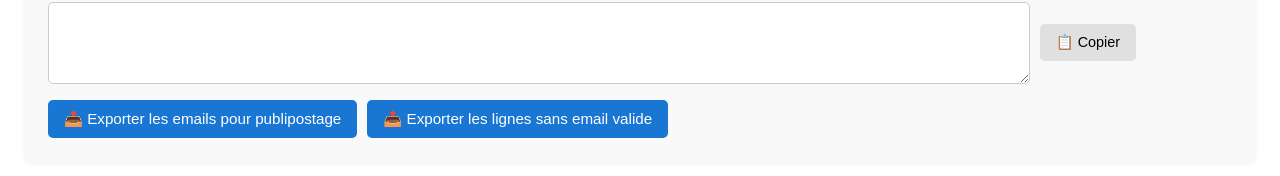
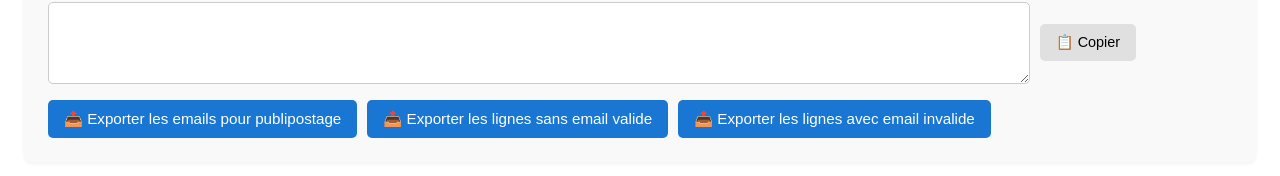
Before and after one commit to EliasGajo/pg-website, an Angular app in the folder enregistrement-audio/: page /exportCoproprietaire in a window 1280 px wide. Shown: the part 270-446 px from the top of the page. Built offline with nearby package versions, Linux system fonts and the light colour scheme; no server answers.

Commit message:
avec email invalide

```diff
--- a/enregistrement-audio/src/app/emails-publipostage/emails-publipostage.component.html
+++ b/enregistrement-audio/src/app/emails-publipostage/emails-publipostage.component.html
@@ -11,5 +11,6 @@
     <div class="button-container">
         <button (click)="exporter_liste_email()" class="btn-secondary">📤 Exporter les emails pour publipostage</button>
         <button (click)="exporter_liste_without_valid_email()" class="btn-secondary">📤 Exporter les lignes sans email valide</button>
+        <button (click)="exporter_liste_with_invalid_email()" class="btn-secondary">📤 Exporter les lignes avec email invalide</button>
     </div>
 </section>
--- a/enregistrement-audio/src/app/emails-publipostage/emails-publipostage.component.ts
+++ b/enregistrement-audio/src/app/emails-publipostage/emails-publipostage.component.ts
@@ -15,6 +15,7 @@ export class EmailsPublipostageComponent {
   data_filtered: any[] = [];
   email_str: string = "";
   copied = false;
+  emailRegex = /^[\p{L}\p{N}._%+-]+@(?:[\p{L}\p{N}-]+\.)+[\p{L}]{2,}$/u;
 
   constructor(private exportExcelService: ExportExcelService) {}
 
@@ -26,11 +27,10 @@ export class EmailsPublipostageComponent {
   }
 
   clean_liste_email() {
-    const emailRegex = /^[^\s@]+@[^\s@]+\.[^\s@]+$/;
     this.data_filtered = this.data_to_load.filter(item =>
       this.email_columns.some(col => {
         const email = item[col]?.trim();
-        return email && emailRegex.test(email);
+        return email && this.emailRegex.test(email);
       })
     );
   }
@@ -64,16 +64,26 @@ export class EmailsPublipostageComponent {
     this.exportExcelService.exporter_table(data_without_email, 'Sans email', this.traductions);
   }
 
+  exporter_liste_with_invalid_email() {
+    const data_without_email = this.data_to_load.filter(item => {
+      const hasInvalidEmail = this.email_columns.some(col => {
+        const value = item[col]?.trim();
+        return value && !this.emailRegex.test(value);
+      });
+      return hasInvalidEmail;
+    });
+    this.exportExcelService.exporter_table(data_without_email, 'Avec email invalide', this.traductions);
+  }
+
   exporter_liste_without_valid_email() {
-    const emailRegex = /^[^\s@]+@[^\s@]+\.[^\s@]+$/;
-    const data_without_email = this.data_to_load.filter(item => {
+    const data_with_invalid_email = this.data_to_load.filter(item => {
       const hasValidEmail = this.email_columns.some(col => {
         const value = item[col]?.trim();
-        return value && emailRegex.test(value);
+        return value && this.emailRegex.test(value);
       });
       return !hasValidEmail;
     });
-    this.exportExcelService.exporter_table(data_without_email, 'Sans email valide', this.traductions);
+    this.exportExcelService.exporter_table(data_with_invalid_email, 'Sans email valide', this.traductions);
   }
 
   copy_emails_to_clipboard() {
```
